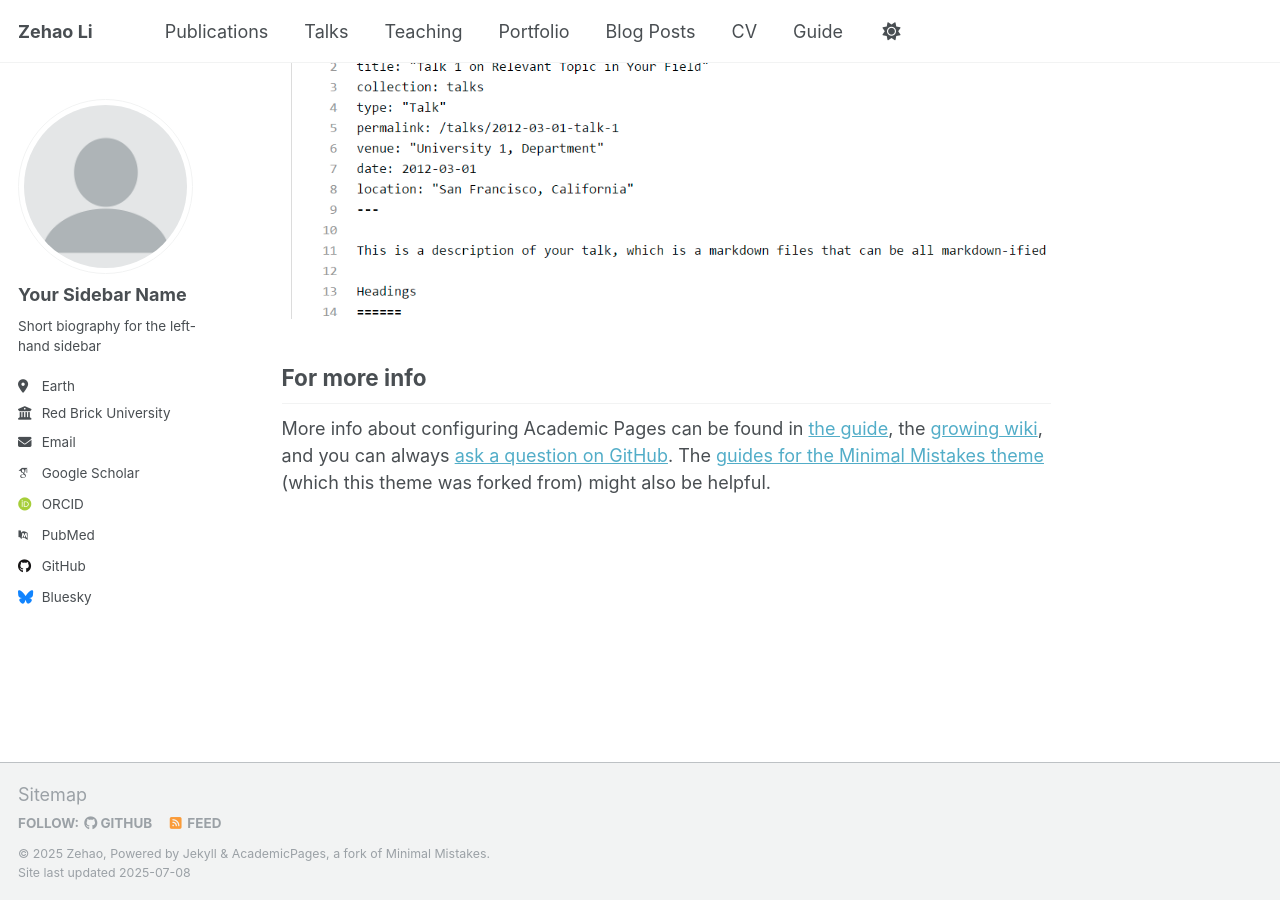
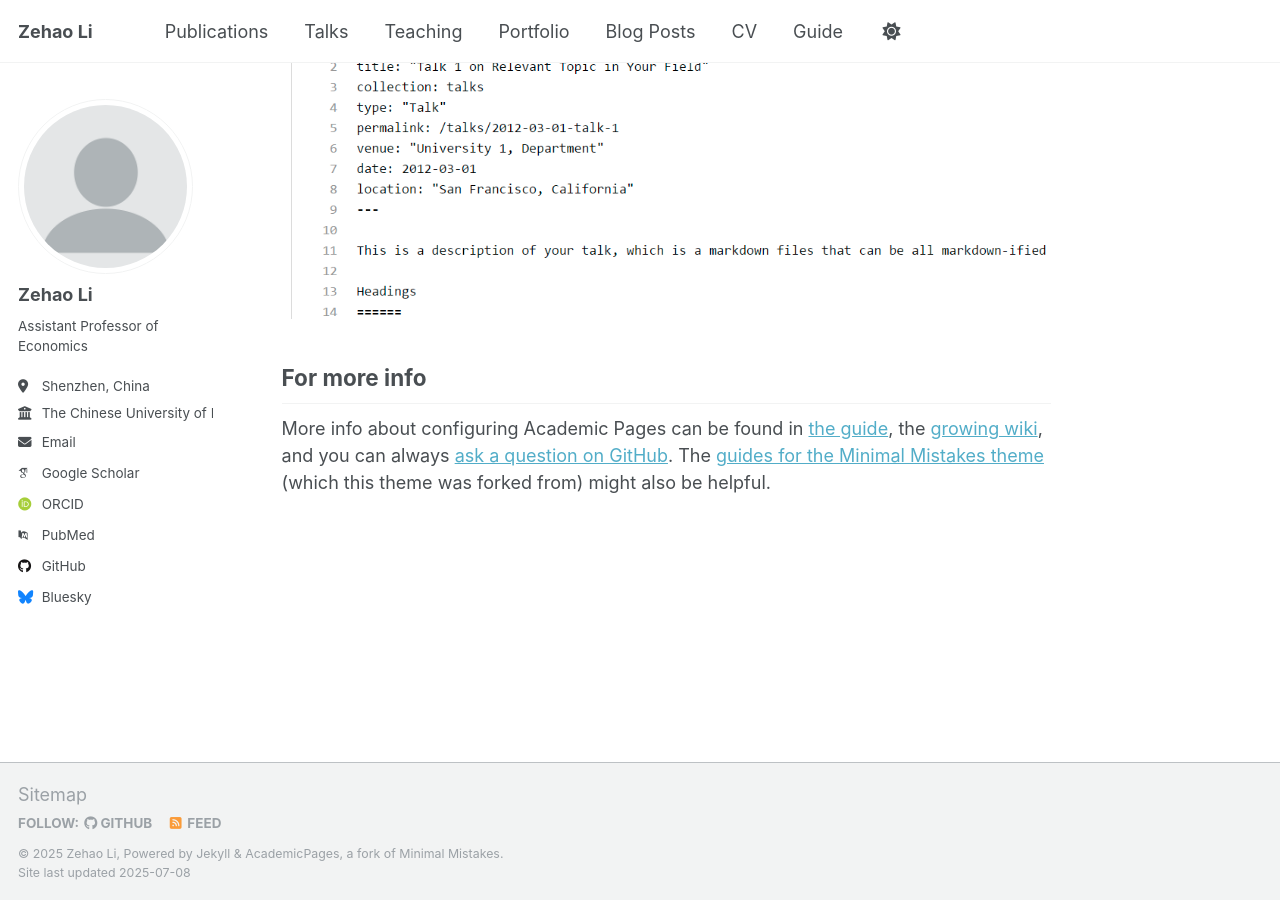
Before and after one commit to laserahao/zehaoli.github.io, a Jekyll site: the page built from _pages/about.md, in a window 1280 px wide and 900 px high, scrolled down 2880 px. Built offline with Jekyll 4.4.1, drawn with Linux system fonts in a browser that asks for light colours; some web fonts are replaced; a script that is not in the unit is left out.

Commit message:
Update _config.yml

```diff
--- a/_config.yml
+++ b/_config.yml
@@ -11,11 +11,11 @@ locale                   : "en-US"
 site_theme               : "default"
 title                    : "Zehao Li"
 title_separator          : "-"
-name                     : &name "Zehao"
+name                     : &name "Zehao Li"
 description              : &description "personal description"
-url                      : https://academicpages.github.io # the base hostname & protocol for your site e.g. "https://[your GitHub username].github.io" or if you already have some other page hosted on Github then use "https://[your GitHub username].github.io/[Your Repo Name]"
+url                      : https://zehaoli.github.io # the base hostname & protocol for your site e.g. "https://[your GitHub username].github.io" or if you already have some other page hosted on Github then use "https://[your GitHub username].github.io/[Your Repo Name]"
 baseurl                  : "" # the subpath of your site, e.g. "/blog"
-repository               : "academicpages/academicpages.github.io"
+repository               : "zehaoli/zehaoli.github.io"
 
 # Site Author - The following control what appear as part of the author content on the side bar.
 #               If a field is blank the icon and link will not appear, otherwise it will be shown.
@@ -23,13 +23,13 @@ repository               : "academicpages/academicpages.github.io"
 author:
   # Biographic information
   avatar           : "profile.png"
-  name             : "Your Sidebar Name"
-  pronouns         : # example: "she/her"
-  bio              : "Short biography for the left-hand sidebar"
-  location         : "Earth"
-  employer         : "Red Brick University"
+  name             : "Zehao Li"
+  # pronouns         : # example: "she/her"
+  bio              : "Assistant Professor of Economics"
+  location         : "Shenzhen, China"
+  employer         : "The Chinese University of Hong Kong, Shenzhen"
   uri              : # URL
-  email            : "none@example.org"
+  email            : "lizehao@cuhk.edu.cn"
 
   # Academic websites
   academia         : # URL
```
